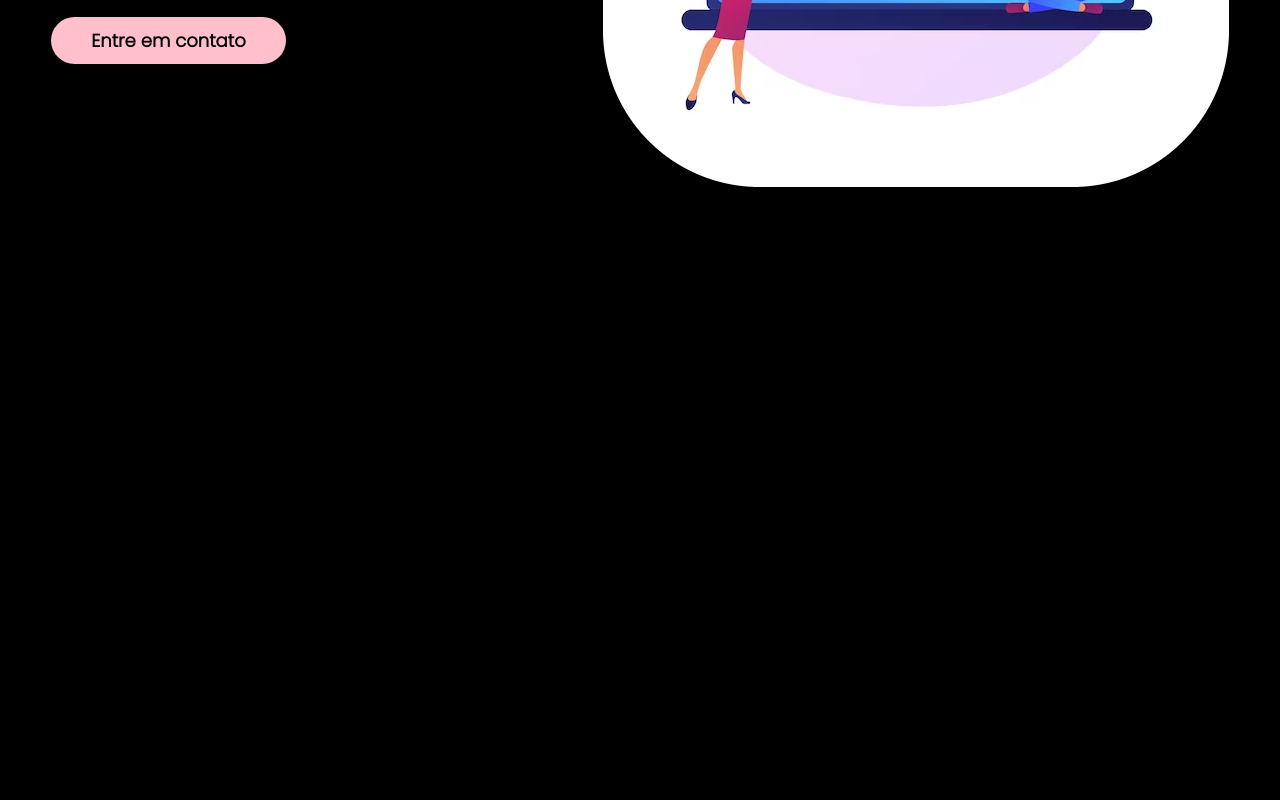
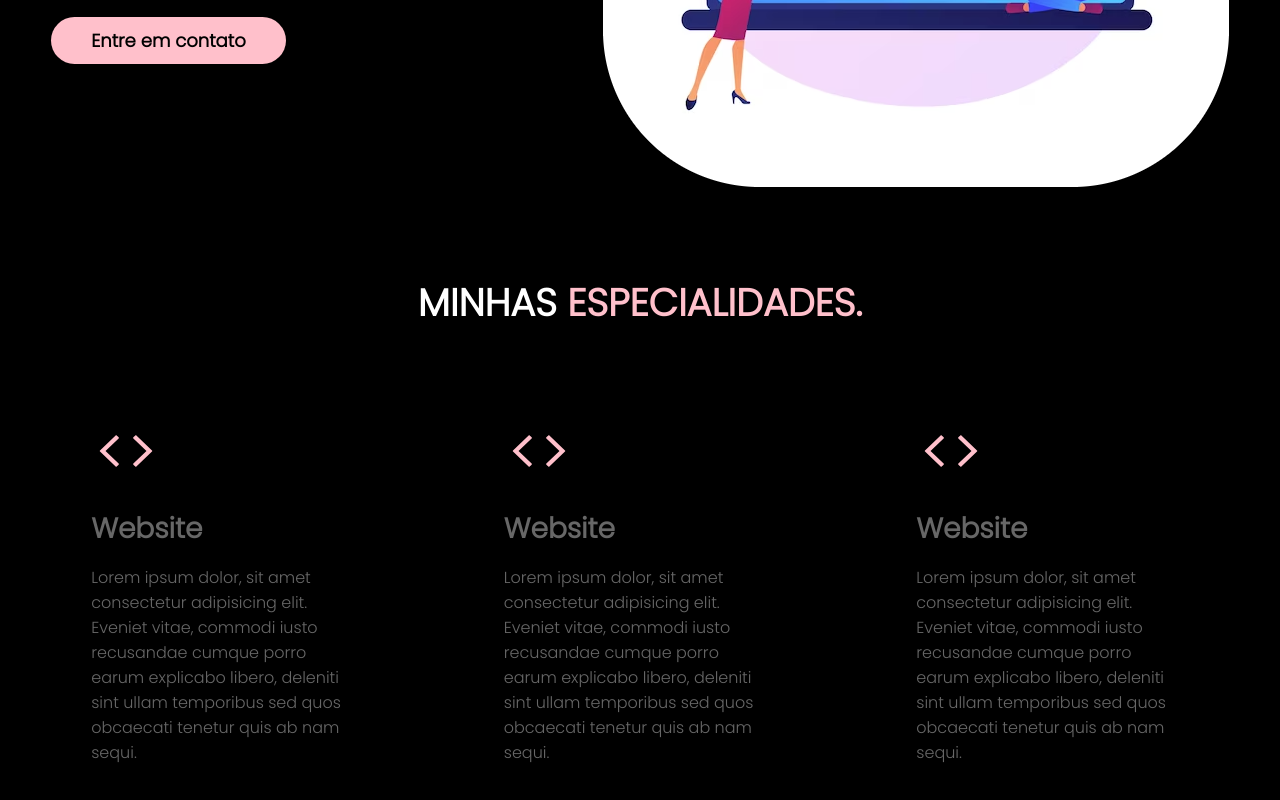
Before and after one commit to Lilianvieiramoura/MeuPortfolio, a React (Vite) app: page / in a window 1280 px wide. Shown: the part 606-1406 px from the top of the page. Before the commit the page ends 840 px from the top, so only its background shows below. Built offline with nearby package versions, Linux system fonts and the light colour scheme.

Commit message:
Especialidades

```diff
--- a/package.json
+++ b/package.json
@@ -11,7 +11,8 @@
   },
   "dependencies": {
     "react": "^18.2.0",
-    "react-dom": "^18.2.0"
+    "react-dom": "^18.2.0",
+    "react-icons": "^4.12.0"
   },
   "devDependencies": {
     "@types/react": "^18.2.37",
--- a/src/App.css
+++ b/src/App.css
@@ -30,6 +30,16 @@ body {
   border-radius: 30px;
   cursor: pointer;
   transition: .2s;
+}
+
+h2.titulo {
+  color: white;
+  font-size: 38px;
+  text-align: center;
+}
+
+h2.titulo span {
+  color: pink;
 }
 
 header {
@@ -110,3 +120,29 @@ section.topo-site .flex {
     top: 40px;
   }
 }
+
+section.especialidades {
+  padding: 40px 4%;
+}
+
+section.especialidades .flex {
+  gap: 60px;
+}
+
+.especialidades .especialidades-box {
+  color: rgba(255, 255, 255, 0.404);
+  padding: 40px;
+  border-radius: 20px;
+  margin-top: 45px;
+  transition: .2s;
+}
+
+.especialidades .especialidades-box:hover {
+  transform: scale(1.05);
+  box-shadow: 0 0 10px rgb(184, 179, 179);
+}
+
+.especialidades .especialidades-box h3 {
+  font-size: 28px;
+  margin: 15px 0;
+}
--- a/src/Components/Main.jsx
+++ b/src/Components/Main.jsx
@@ -1,4 +1,5 @@
 import img from '../assets/imgLing.jpg'
+import { IoIosCode } from "react-icons/io";
 
 function Main() {
   return(
@@ -22,6 +23,29 @@ function Main() {
           </div>
         </div>
       </section>
+
+      <section className="especialidades">
+        <div className="interface">
+              <h2 className="titulo">MINHAS <span>ESPECIALIDADES.</span></h2>
+            <div className="flex">
+                <div className="especialidades-box">
+                <IoIosCode size={70} color='pink' />
+                  <h3>Website</h3>
+                  <p>Lorem ipsum dolor, sit amet consectetur adipisicing elit. Eveniet vitae, commodi iusto recusandae cumque porro earum explicabo libero, deleniti sint ullam temporibus sed quos obcaecati tenetur quis ab nam sequi.</p>
+                </div>
+                <div className="especialidades-box">
+                <IoIosCode size={70} color='pink' />
+                  <h3>Website</h3>
+                  <p>Lorem ipsum dolor, sit amet consectetur adipisicing elit. Eveniet vitae, commodi iusto recusandae cumque porro earum explicabo libero, deleniti sint ullam temporibus sed quos obcaecati tenetur quis ab nam sequi.</p>
+                </div>
+                <div className="especialidades-box">
+                <IoIosCode size={70} color='pink' />
+                  <h3>Website</h3>
+                  <p>Lorem ipsum dolor, sit amet consectetur adipisicing elit. Eveniet vitae, commodi iusto recusandae cumque porro earum explicabo libero, deleniti sint ullam temporibus sed quos obcaecati tenetur quis ab nam sequi.</p>
+                </div>
+            </div>
+        </div>
+      </section>
     </main>
   )
 }
```
Also changed, not shown: 1 other file (tests, documents, lock files or other folders).
